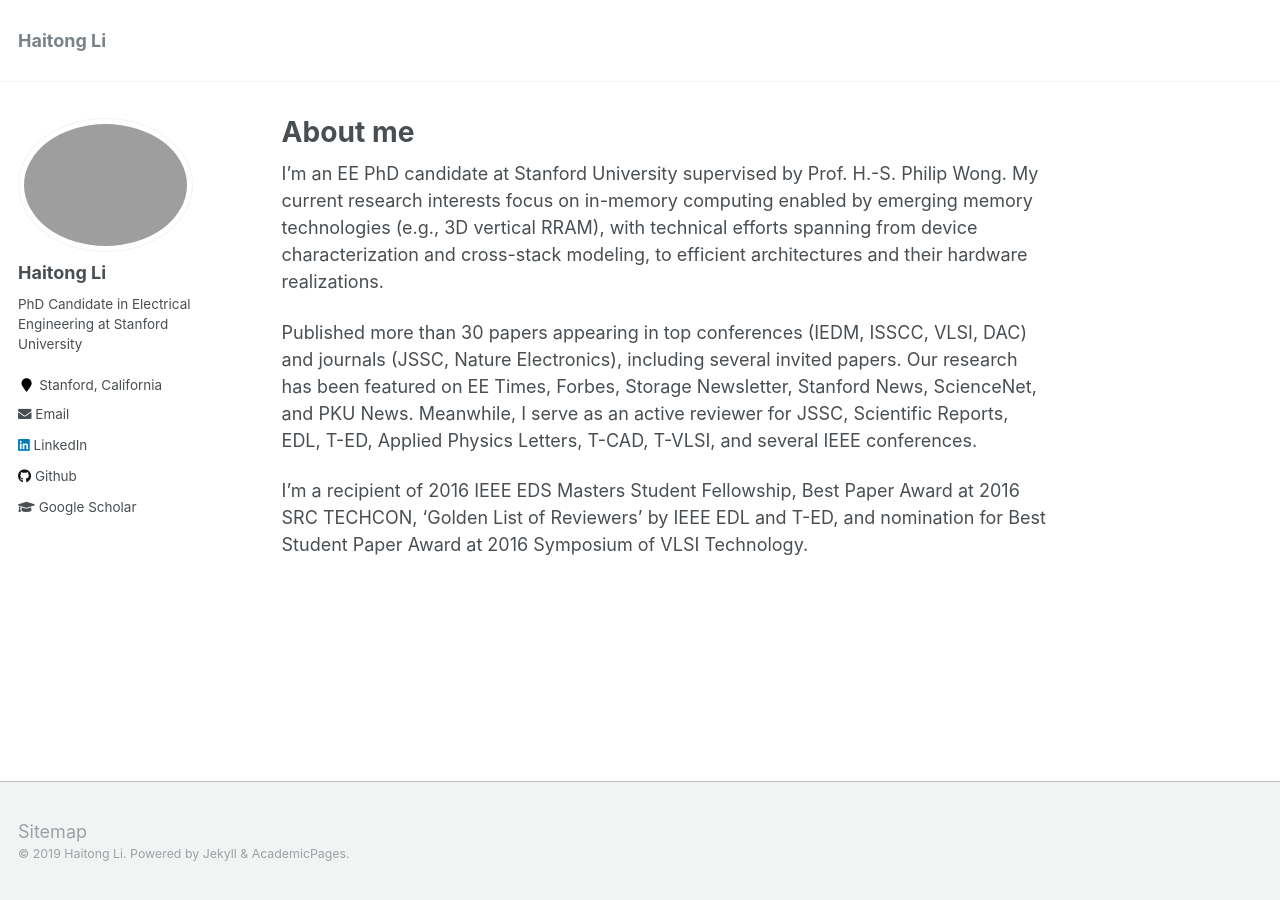
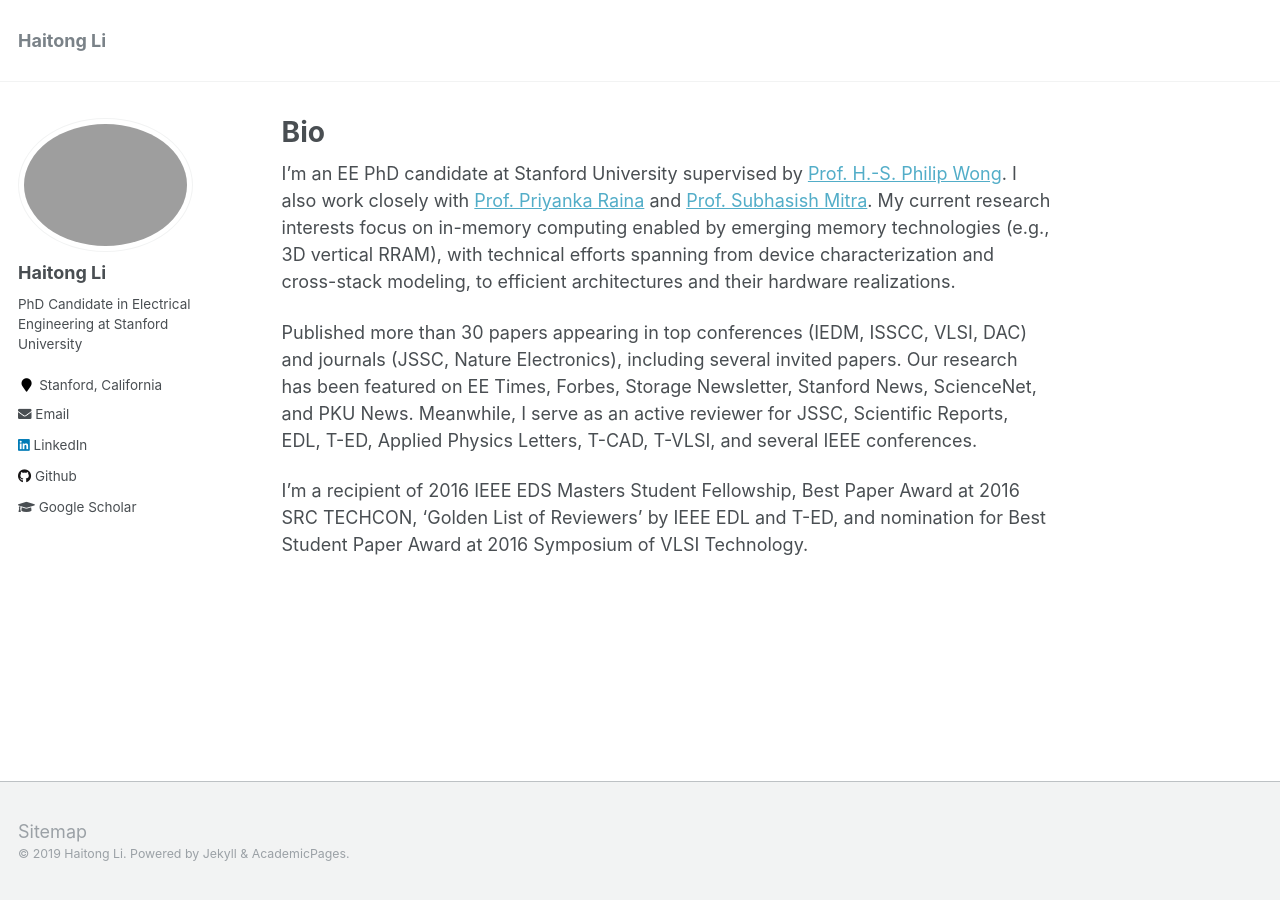
Before and after one commit to peterliht/peterliht.github.io, a Jekyll site: the page built from _pages/about.md, in a window 1280 px wide. Built offline with Jekyll 4.4.1, drawn with Linux system fonts in a browser that asks for light colours.

Commit message:
update bio

```diff
--- a/_pages/about.md
+++ b/_pages/about.md
@@ -1,14 +1,14 @@
 ---
 permalink: /
-title: "About me"
-excerpt: "About me"
+title: "Bio"
+excerpt: "Bio"
 author_profile: true
 redirect_from:
   - /about/
   - /about.html
 ---
 
-I'm an EE PhD candidate at Stanford University supervised by Prof. H.-S. Philip Wong. My current research interests focus on in-memory computing enabled by emerging memory technologies (e.g., 3D vertical RRAM), with technical efforts spanning from device characterization and cross-stack modeling, to efficient architectures and their hardware realizations.
+I'm an EE PhD candidate at Stanford University supervised by [Prof. H.-S. Philip Wong](https://web.stanford.edu/~hspwong/). I also work closely with [Prof. Priyanka Raina](https://profiles.stanford.edu/priyanka-raina) and [Prof. Subhasish Mitra](https://web.stanford.edu/~subh/). My current research interests focus on in-memory computing enabled by emerging memory technologies (e.g., 3D vertical RRAM), with technical efforts spanning from device characterization and cross-stack modeling, to efficient architectures and their hardware realizations.
 
 Published more than 30 papers appearing in top conferences (IEDM, ISSCC, VLSI, DAC) and journals (JSSC, Nature Electronics), including several invited papers. Our research has been featured on EE Times, Forbes, Storage Newsletter, Stanford News, ScienceNet, and PKU News. Meanwhile, I serve as an active reviewer for JSSC, Scientific Reports, EDL, T-ED, Applied Physics Letters, T-CAD, T-VLSI, and several IEEE conferences.
 
```
